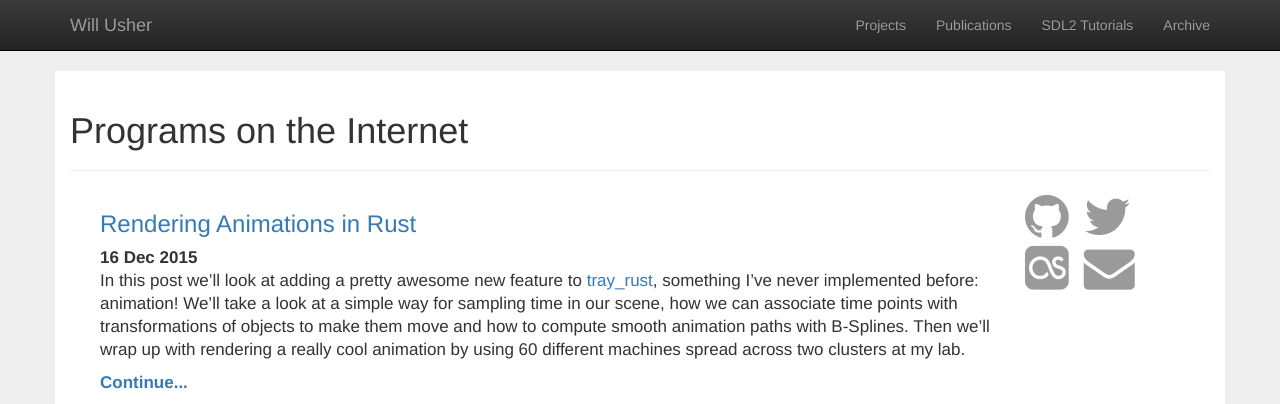
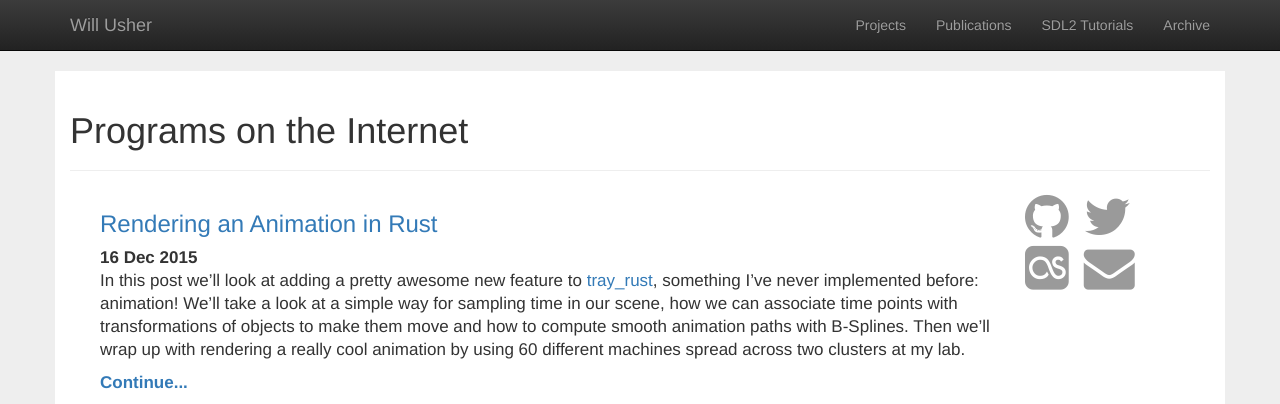
Before and after one commit to Twinklebear/Twinklebear.github.io, a Jekyll site: the page built from index.html, in a window 1280 px wide and 900 px high. Shown: the top 404 px of the window. Built offline with Jekyll 4.4.1, drawn with Linux system fonts in a browser that asks for light colours; nearby versions of some CDN libraries.

Commit message:
Fix title

```diff
--- a/_posts/2015-12-16-rendering-an-animation-in-rust.md
+++ b/_posts/2015-12-16-rendering-an-animation-in-rust.md
@@ -2,7 +2,7 @@
 
 published: true
 layout: post
-title: "Rendering Animations in Rust"
+title: "Rendering an Animation in Rust"
 description: ""
 category:
 tags: ["Rust", "ray tracing", "graphics", "animation"]
```
